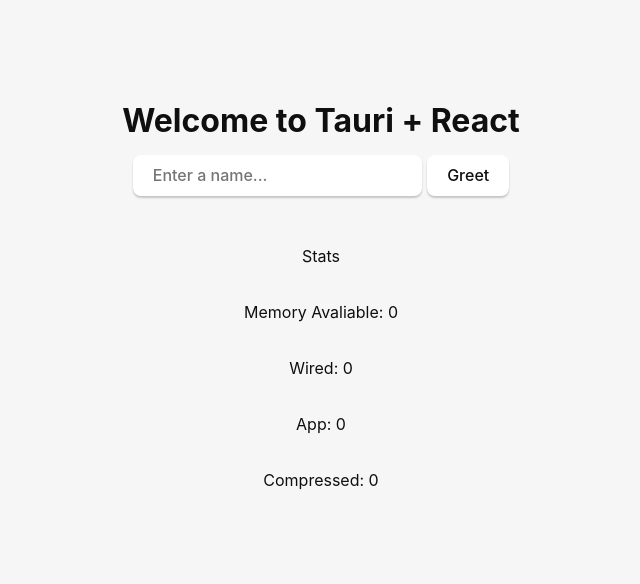
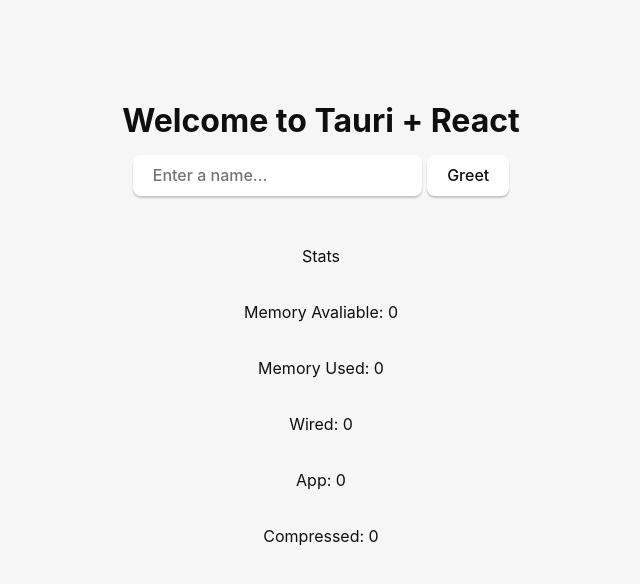
Before and after one commit to aaron-wu1/Pulse, a React (Vite) app: page / in a window 1280 px wide. Shown: the top 584 px of the page, without its empty margins (319-959 px from the left). Built offline with nearby package versions, Linux system fonts and the light colour scheme.

Commit message:
added memory usage

```diff
--- a/src/App.tsx
+++ b/src/App.tsx
@@ -71,6 +71,7 @@
 
       <p>Stats</p>
       <p>Memory Avaliable: {stats.memsize}</p>
+      <p>Memory Used: {stats.wired + stats.app + stats.compressed}</p>
       <p>Wired: {stats.wired}</p>
       <p>App: {stats.app}</p>
       <p>Compressed: {stats.compressed}</p>
```
